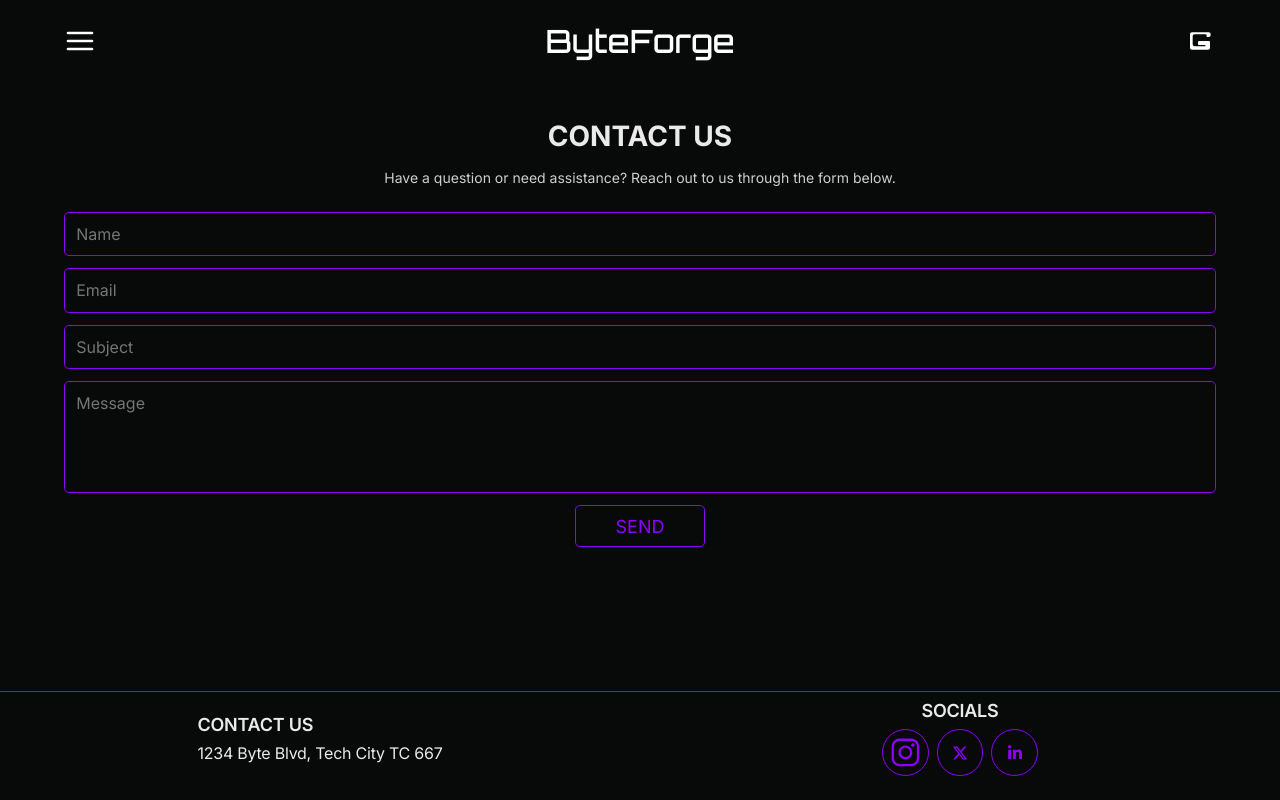
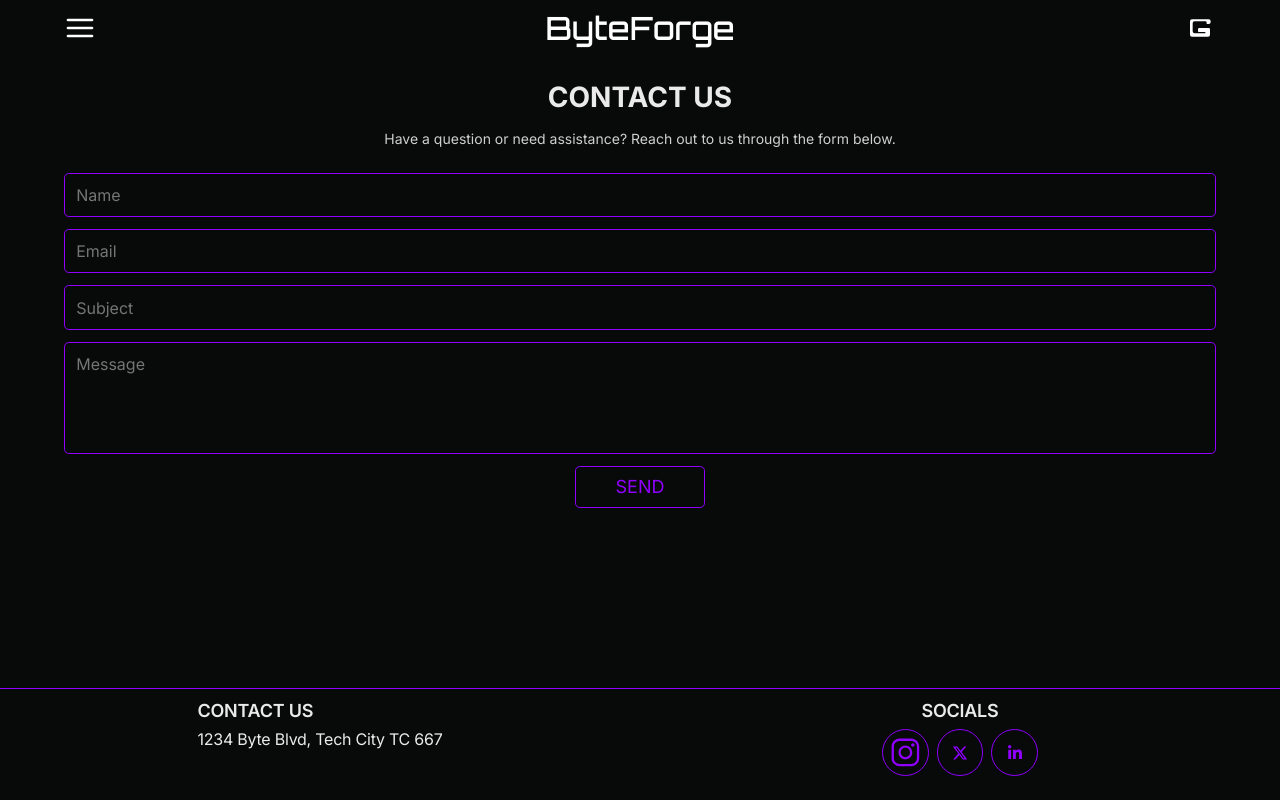
Before and after one commit to ParalelSt/ByteForge, a React (Vite) app in the folder byteForge/: page /contact in a window 1280 px wide. Built offline with nearby package versions, Linux system fonts and the light colour scheme; no server answers.

Commit message:
fix: more layout fixes, mostly footer related

```diff
--- a/byteForge/src/styles/Header.scss
+++ b/byteForge/src/styles/Header.scss
@@ -7,7 +7,6 @@
     top: 0;
 
     @include mixins.flexCenter;
-    grid-column: 1 / -1;
 
     padding: 0.5rem 0;
 
--- a/byteForge/src/styles/featuredProducts.scss
+++ b/byteForge/src/styles/featuredProducts.scss
@@ -4,8 +4,6 @@
 .featured-products-container {
     @include m.flexCenter;
     flex-direction: column;
-
-    grid-column: 1 / -1;
 
     h2 {
         font-size: v.$fs-subheading-2;
--- a/byteForge/src/styles/footer.scss
+++ b/byteForge/src/styles/footer.scss
@@ -5,8 +5,8 @@
     @include m.flexCenter;
     justify-content: space-around;
 
-    grid-column: 1 / -1;
     width: 100vw;
+    height: 7rem;
 
     margin-top: auto;
 
@@ -21,6 +21,7 @@
         flex: 1;
 
         padding: 0.5rem 1rem;
+        padding-top: 0.7rem;
 
         width: 100%;
         height: 100%;
--- a/byteForge/src/styles/globalStyles.scss
+++ b/byteForge/src/styles/globalStyles.scss
@@ -43,8 +43,8 @@ h1, h2, h3 {
 }
 
 .container {
-  display: grid;
-  grid-template-columns: repeat(4, 1fr);
+  display: flex;
+  flex-direction: column;
   gap: 24px;
   padding: 0 1rem;
   margin: 0 auto;
--- a/byteForge/src/styles/promo.scss
+++ b/byteForge/src/styles/promo.scss
@@ -4,8 +4,6 @@
 .promo-container {
     @include m.flexCenter;
         flex-direction: column;
-
-        grid-column: 1 / -1;
 
         width: 100%;
         height: 100%;
--- a/byteForge/src/styles/sectionContainer.scss
+++ b/byteForge/src/styles/sectionContainer.scss
@@ -2,7 +2,6 @@
 
 .section-container {
     @include m.flexCenter;
-    grid-column: 1 / -1;
 
     padding: 1.5rem;
     border-radius: 0.3rem;
```
